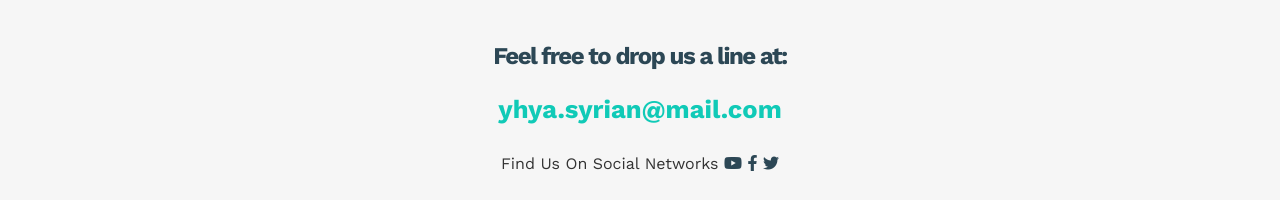
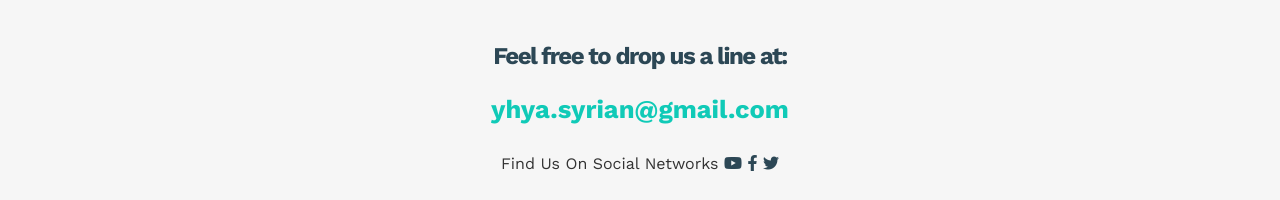
Before and after one commit to yhyasyrian/template-one, a plain HTML site: page index.html in a window 1280 px wide. Shown: the part 3178-3378 px from the top of the page. Drawn offline with nearby package versions, Linux system fonts and the light colour scheme.

Commit message:
Update index.html

```diff
--- a/index.html
+++ b/index.html
@@ -191,7 +191,7 @@
         <p>We are born to create</p>
         <div class="info">
           <p class="label">Feel free to drop us a line at:</p>
-          <a href="mailto:yhya.syrian@mail.com?subject=Contact" class="link">yhya.syrian@mail.com</a>
+          <a href="mailto:yhya.syrian@gmail.com?subject=Contact" class="link">yhya.syrian@gmail.com</a>
           <div class="social">
             <span>Find Us On Social Networks</span>
             <a href=""><i class="fab fa-youtube"></i></a>
```
